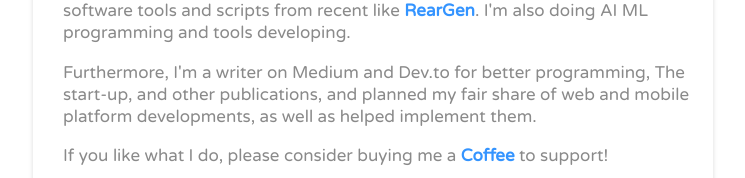
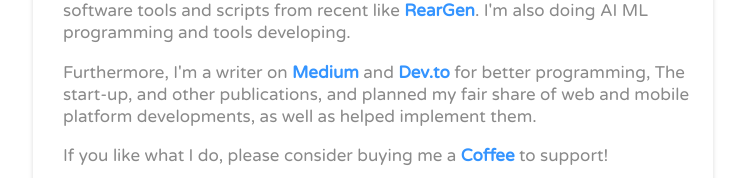
Before and after one commit to ThirashaPraween/thirashapraween.github.io, a React (Create React App) app: page /#/ in a window 1280 px wide. Shown: the part 563-741 px from the top of the page, without its empty margins (267-1012 px from the left). Built offline with nearby package versions, Linux system fonts and the light colour scheme.

Commit message:
new web stable 15

```diff
--- a/src/pages/Home.js
+++ b/src/pages/Home.js
@@ -110,7 +110,7 @@
             <a href={latestProjectLink}>{latestProjectName}</a>.
             I'm also doing AI ML programming and tools developing.
           </p>
-          <p>Furthermore, I'm a writer on Medium and Dev.to for better programming, The start-up, and other publications, and planned my fair share of web and mobile platform developments, as well as helped implement them.</p>
+          <p>Furthermore, I'm a writer on <a href="https://medium.com/@thirashapraween">Medium</a> and <a href="https://dev.to/thirashapraween">Dev.to</a> for better programming, The start-up, and other publications, and planned my fair share of web and mobile platform developments, as well as helped implement them.</p>
           <p>
             If you like what I do, please consider buying me a{" "}
             <a href="https://www.buymeacoffee.com/thirashapraween">Coffee</a> to
```
